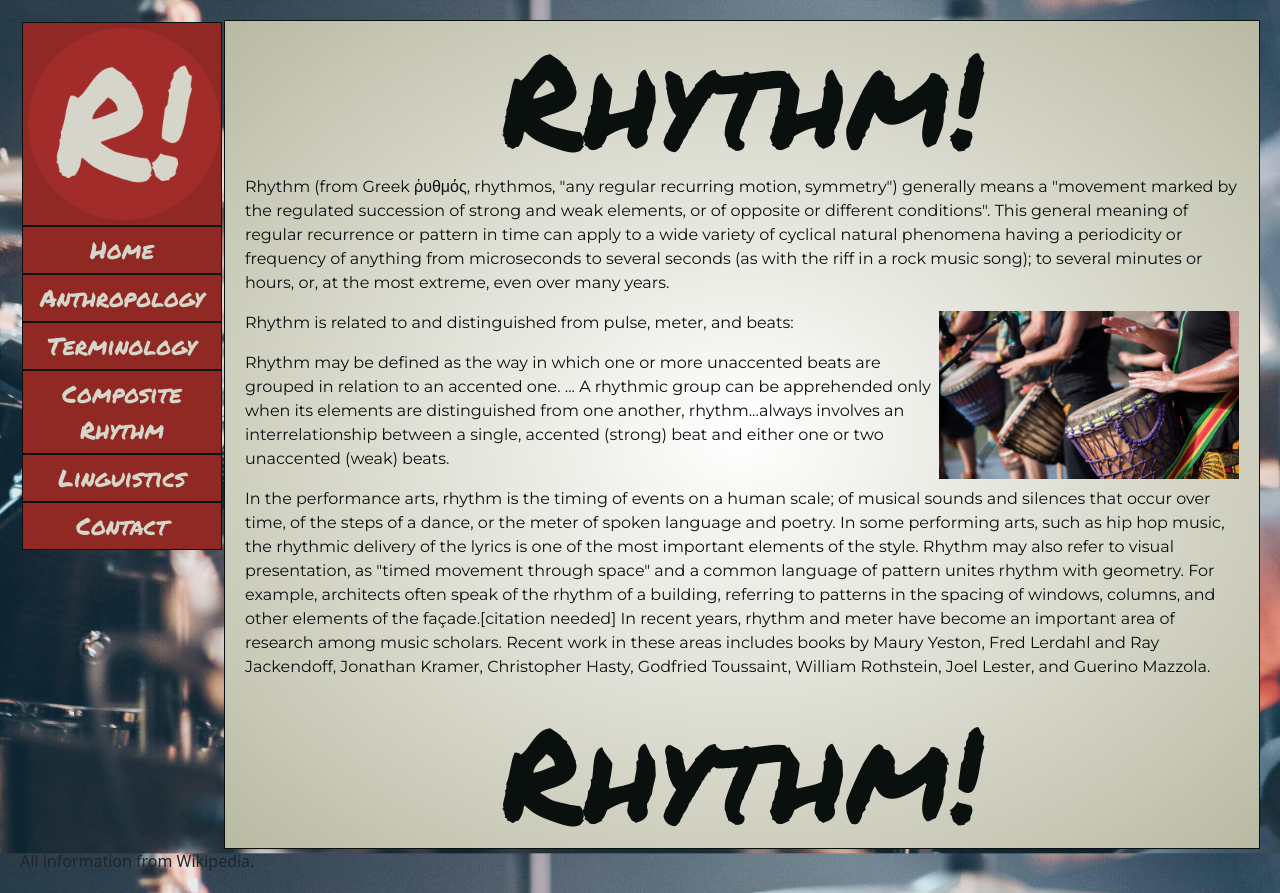
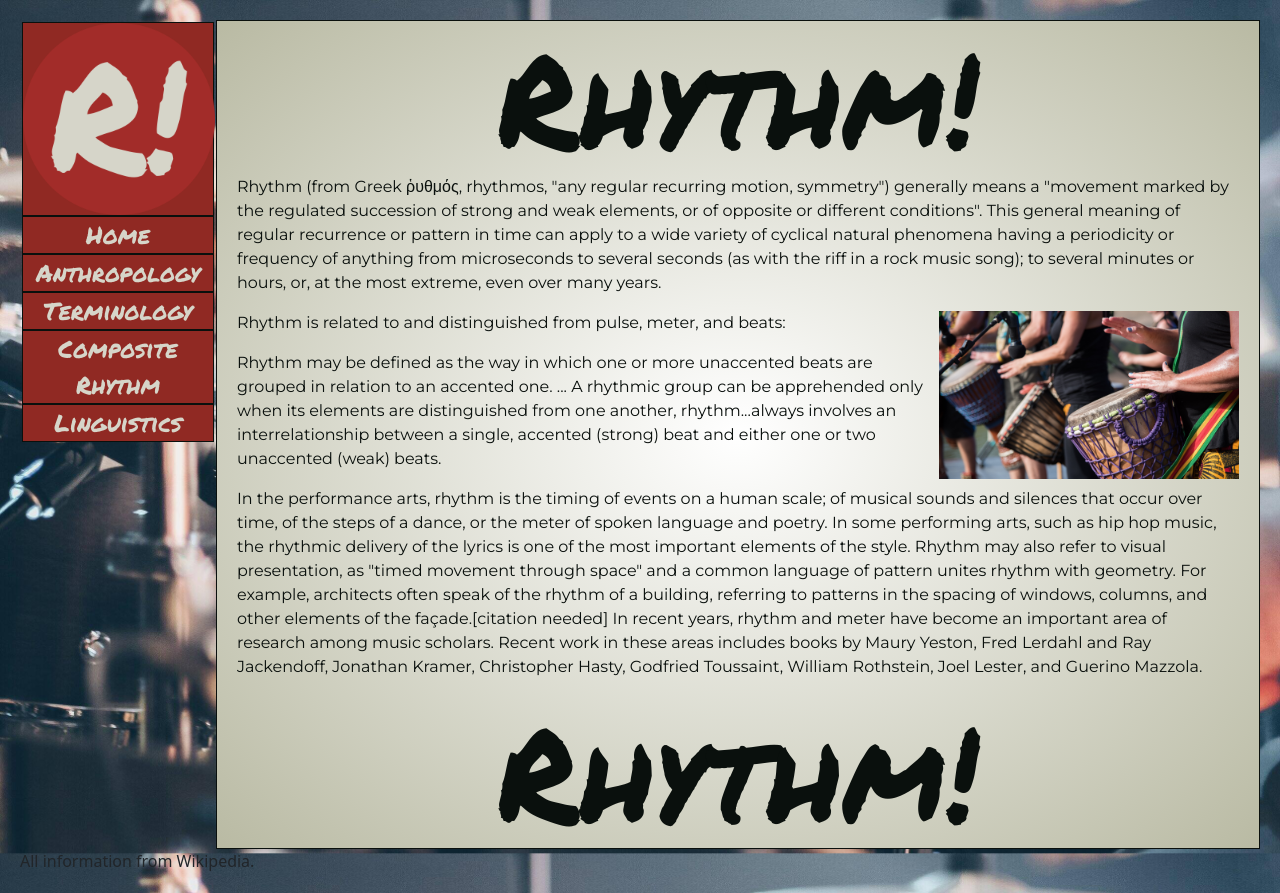
Before and after one commit to MDBrooks10/rhythmapp, a Flask app: page / in a window 1280 px wide. Run offline with Flask 2, Linux system fonts and the light colour scheme.

Commit message:
first commit

```diff
--- a/static/main.css
+++ b/static/main.css
@@ -23,13 +23,13 @@ h1 {
   display: flex;
   margin: 0px;
   padding: 0px;
+  -webkit-box-orient: horizontal;
+  -webkit-box-direction: normal;
+      -ms-flex-direction: row;
+          flex-direction: row;
 }
 
 .flexnav {
-  -webkit-box-orient: vertical;
-  -webkit-box-direction: normal;
-      -ms-flex-direction: column;
-          flex-direction: column;
   -ms-flex-wrap: nowrap;
       flex-wrap: nowrap;
   -ms-flex-pack: distribute;
@@ -41,13 +41,17 @@ h1 {
           align-items: center;
   font-family: "Permanent Marker", cursive;
   font-size: 1.5em;
-  width: 200px;
+  width: 192px;
   position: -webkit-sticky;
   /* Safari */
   position: sticky;
   top: 0;
   -ms-flex-item-align: start;
       align-self: flex-start;
+  -webkit-box-orient: vertical;
+  -webkit-box-direction: normal;
+      -ms-flex-direction: column;
+          flex-direction: column;
 }
 
 .flexnav a:link, .flexnav a:visited {
@@ -65,8 +69,8 @@ h1 {
 .flexnav .navlink {
   border: 1px solid #0A100D;
   text-align: center;
-  padding: 5px;
-  width: 200px;
+  padding: 0px;
+  width: 192px;
 }
 
 .flexmain {
@@ -78,6 +82,7 @@ h1 {
   color: #0A100D;
   font-family: "Montserrat", sans-serif;
   width: 100%;
+  min-width: 600px;
 }
 
 .accordion-button:not(.collapsed) {
@@ -96,20 +101,4 @@ h1 {
   width: 300px;
   text-align: center;
 }
-
-.desktop, .mobile {
-  display: none;
-}
-
-@media (orientation: landscape) {
-  .desktop {
-    display: inline-block;
-  }
-}
-
-@media (orientation: portrait) {
-  .mobile {
-    display: inline-block;
-  }
-}
 /*# sourceMappingURL=main.css.map */
--- a/static/main.scss
+++ b/static/main.scss
@@ -3,11 +3,7 @@
 @import "rules";
 
 body {
-    background-image: url("images/bg.jpg");
-    background-repeat: no-repeat;
-    background-attachment: fixed;
-    background-size: cover;
-    margin: 20px;
+    @include body;
 }
 
 h1 {
@@ -15,57 +11,18 @@ h1 {
 }
 
 .flexlayout {
-    display: flex;
-    margin: 0px;
-    padding: 0px;
+    @include flexlayout;
+    flex-direction: row;
 }
 
 .flexnav {
+    @include flexnav;
     flex-direction: column;
-    flex-wrap: nowrap;
-    justify-content: space-around;
-    padding: 0px;
-    margin: 2px;
-    align-items: center;
-    font-family: $headFont;
-    font-size: 1.5em;
-    width: 200px;
-    position: -webkit-sticky; /* Safari */
-    position: sticky;
-    top: 0;
-    align-self: flex-start;
-
-    a:link, a:visited {
-        background-color: $color5;
-        color: $color3;
-        text-align: center;
-        text-decoration: none;
-        display: inline-block;
-    }
-
-    a:hover, a:active {
-        background-color: $color4;
-    }
-
-    .navlink {
-        border: 1px solid $color1;
-        text-align: center;
-        padding: 5px;
-        width: 200px;
-    }
 }
 
 .flexmain {
-    background-color: $color2;
-    background-image: radial-gradient(white, $color2);
-    padding-left: 20px;
-    padding-right: 20px;
-    border: 1px solid $color1;
-    color: $color1;
-    font-family: $contentFont;
-    width: 100%;
+    @include flexmain;
 }
-
 
 .accordion-button:not(.collapsed) {
     background-color: $color4;
@@ -83,19 +40,3 @@ h1 {
     width:300px;
     text-align: center;
 }
-
-.desktop, .mobile {
-    display: none;
-}
-
-@media (orientation: landscape) {
-    .desktop {
-        display: inline-block;
-    }
-}
-
-@media (orientation: portrait) {
-    .mobile {
-        display: inline-block;
-    }
-}
--- a/static/mobile.css
+++ b/static/mobile.css
@@ -23,31 +23,30 @@ h1 {
   display: flex;
   margin: 0px;
   padding: 0px;
-}
-
-.flexnav {
   -webkit-box-orient: vertical;
   -webkit-box-direction: normal;
       -ms-flex-direction: column;
           flex-direction: column;
-  -ms-flex-wrap: nowrap;
-      flex-wrap: nowrap;
-  -ms-flex-pack: distribute;
-      justify-content: space-around;
+}
+
+.flexnav {
   padding: 0px;
   margin: 2px;
-  -webkit-box-align: center;
-      -ms-flex-align: center;
-          align-items: center;
   font-family: "Permanent Marker", cursive;
   font-size: 1.5em;
-  width: 200px;
+  width: 195px;
   position: -webkit-sticky;
   /* Safari */
   position: sticky;
   top: 0;
   -ms-flex-item-align: start;
       align-self: flex-start;
+  -webkit-box-orient: horizontal;
+  -webkit-box-direction: normal;
+      -ms-flex-flow: row wrap;
+          flex-flow: row wrap;
+  -ms-flex-pack: distribute;
+      justify-content: space-around;
 }
 
 .flexnav a:link, .flexnav a:visited {
@@ -65,19 +64,21 @@ h1 {
 .flexnav .navlink {
   border: 1px solid #0A100D;
   text-align: center;
-  padding: 5px;
-  width: 200px;
+  padding: 0px;
+  width: 195px;
+  height: 195px;
 }
 
 .flexmain {
   background-color: #B9BAA3;
-  background-image: radial-gradient(#00ee4f, #B9BAA3);
+  background-image: radial-gradient(white, #B9BAA3);
   padding-left: 20px;
   padding-right: 20px;
   border: 1px solid #0A100D;
   color: #0A100D;
   font-family: "Montserrat", sans-serif;
   width: 100%;
+  min-width: 600px;
 }
 
 .accordion-button:not(.collapsed) {
@@ -96,20 +97,4 @@ h1 {
   width: 300px;
   text-align: center;
 }
-
-.desktop, .mobile {
-  display: none;
-}
-
-@media (orientation: landscape) {
-  .desktop {
-    display: inline-block;
-  }
-}
-
-@media (orientation: portrait) {
-  .mobile {
-    display: inline-block;
-  }
-}
 /*# sourceMappingURL=mobile.css.map */
--- a/static/mobile.scss
+++ b/static/mobile.scss
@@ -3,11 +3,7 @@
 @import "rules";
 
 body {
-    background-image: url("images/bg.jpg");
-    background-repeat: no-repeat;
-    background-attachment: fixed;
-    background-size: cover;
-    margin: 20px;
+    @include body;
 }
 
 h1 {
@@ -15,57 +11,19 @@ h1 {
 }
 
 .flexlayout {
-    display: flex;
-    margin: 0px;
-    padding: 0px;
+    @include flexlayout;
+    flex-direction: column;
 }
 
 .flexnav {
-    flex-direction: column;
-    flex-wrap: nowrap;
+    @include flexnav;
+    flex-flow: row wrap;
     justify-content: space-around;
-    padding: 0px;
-    margin: 2px;
-    align-items: center;
-    font-family: $headFont;
-    font-size: 1.5em;
-    width: 200px;
-    position: -webkit-sticky; /* Safari */
-    position: sticky;
-    top: 0;
-    align-self: flex-start;
-
-    a:link, a:visited {
-        background-color: $color5;
-        color: $color3;
-        text-align: center;
-        text-decoration: none;
-        display: inline-block;
-    }
-
-    a:hover, a:active {
-        background-color: $color4;
-    }
-
-    .navlink {
-        border: 1px solid $color1;
-        text-align: center;
-        padding: 5px;
-        width: 200px;
-    }
 }
 
 .flexmain {
-    background-color: $color2;
-    background-image: radial-gradient(rgb(0, 238, 79), $color2);
-    padding-left: 20px;
-    padding-right: 20px;
-    border: 1px solid $color1;
-    color: $color1;
-    font-family: $contentFont;
-    width: 100%;
+    @include flexmain;
 }
-
 
 .accordion-button:not(.collapsed) {
     background-color: $color4;
@@ -83,19 +41,3 @@ h1 {
     width:300px;
     text-align: center;
 }
-
-.desktop, .mobile {
-    display: none;
-}
-
-@media (orientation: landscape) {
-    .desktop {
-        display: inline-block;
-    }
-}
-
-@media (orientation: portrait) {
-    .mobile {
-        display: inline-block;
-    }
-}
--- a/static/rules.scss
+++ b/static/rules.scss
@@ -5,6 +5,67 @@ $color4: #A22C29;
 $color5: #902923;
 $headFont: 'Permanent Marker', cursive;;
 $contentFont: 'Montserrat', sans-serif;
+
+@mixin body {
+    background-image: url("images/bg.jpg");
+    background-repeat: no-repeat;
+    background-attachment: fixed;
+    background-size: cover;
+    margin: 20px;
+}
+
+@mixin flexlayout {
+    display: flex;
+    margin: 0px;
+    padding: 0px;
+}
+
+@mixin flexnav {
+    // flex-wrap: nowrap;
+    // justify-content: space-around;
+    padding: 0px;
+    margin: 2px;
+    // align-items: center;
+    font-family: $headFont;
+    font-size: 1.5em;
+    width: 195px;
+    position: -webkit-sticky; /* Safari */
+    position: sticky;
+    top: 0;
+    align-self: flex-start;
+
+    a:link, a:visited {
+        background-color: $color5;
+        color: $color3;
+        text-align: center;
+        text-decoration: none;
+        display: inline-block;
+    }
+
+    a:hover, a:active {
+        background-color: $color4;
+    }
+
+    .navlink {
+        border: 1px solid $color1;
+        text-align: center;
+        padding: 0px;
+        width: 195px;
+        height: 195px;
+    }
+}
+
+@mixin flexmain {
+    background-color: $color2;
+    background-image: radial-gradient(white, $color2);
+    padding-left: 20px;
+    padding-right: 20px;
+    border: 1px solid $color1;
+    color: $color1;
+    font-family: $contentFont;
+    width: 100%;
+    min-width: 600px;
+}
 
 @mixin heading {
     font-family: $headFont;
--- a/templates/base.html
+++ b/templates/base.html
@@ -5,7 +5,8 @@
     <meta http-equiv="X-UA-Compatible" content="IE=edge">
     <meta name="viewport" content="width=device-width, initial-scale=1.0">
     <link href="https://cdn.jsdelivr.net/npm/bootstrap@5.1.3/dist/css/bootstrap.min.css" rel="stylesheet" integrity="sha384-1BmE4kWBq78iYhFldvKuhfTAU6auU8tT94WrHftjDbrCEXSU1oBoqyl2QvZ6jIW3" crossorigin="anonymous">
-    <link rel="stylesheet" href="{{ url_for('static', filename='main.css')}}">
+    <link rel="stylesheet" media="screen and (orientation: landscape)" href="{{ url_for('static', filename='main.css')}}">
+    <link rel="stylesheet" media="screen and (orientation: portrait)" href="{{ url_for('static', filename='mobile.css')}}">
     <script src="{{ url_for('static', filename='app.js')}}"></script>
     <link rel="shortcut icon" href="{{ url_for('static', filename='favicon.ico') }}">
     <title>Rhythm!</title>
@@ -21,7 +22,6 @@
                     <a href="{{ url_for('my_view.term') }}"><div class="navlink">Terminology</div></a>
                     <a href="{{ url_for('my_view.comp') }}"><div class="navlink">Composite Rhythm</div></a>
                     <a href="{{ url_for('my_view.ling') }}"><div class="navlink">Linguistics</div></a>
-                    <a href="{{ url_for('my_view.ling') }}"><div class="navlink">Contact</div></a>
         </div>
 
         <div class="flexmain">
```
Also changed, not shown: README.md (added), 2 other files. Lines whose indentation alone changed are shown as unchanged.
